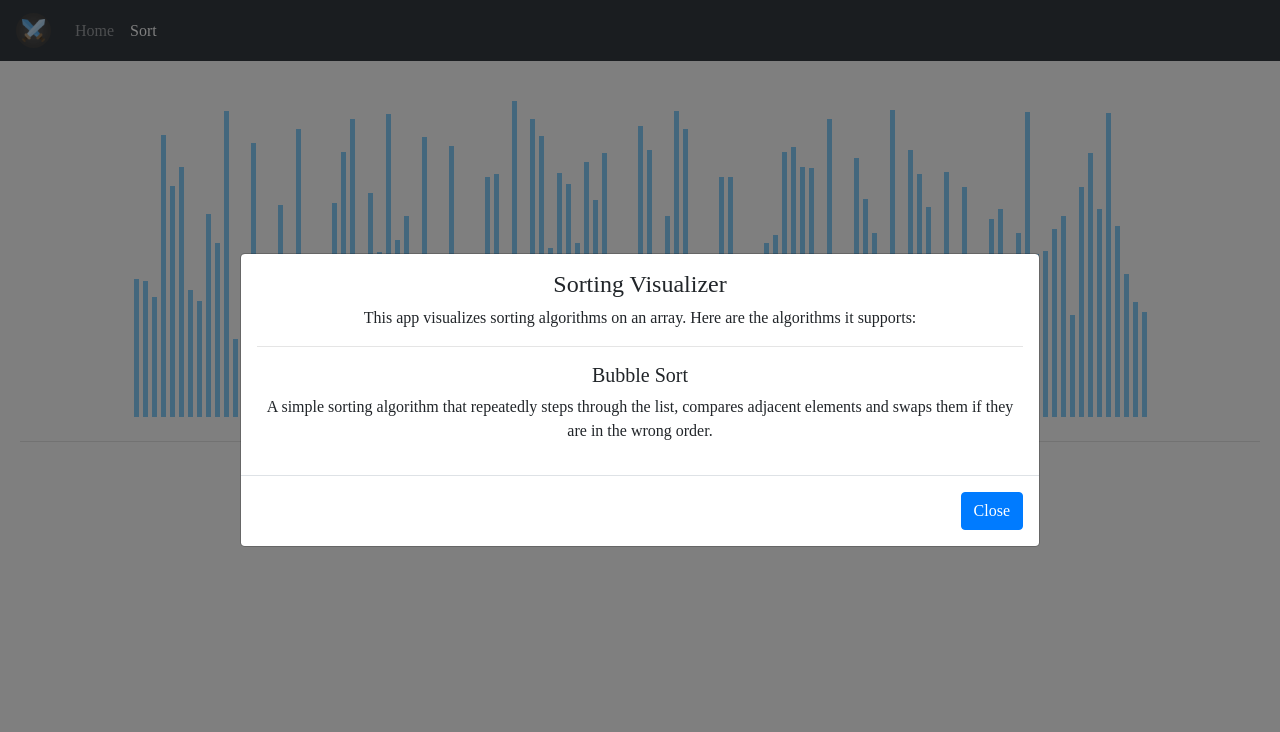
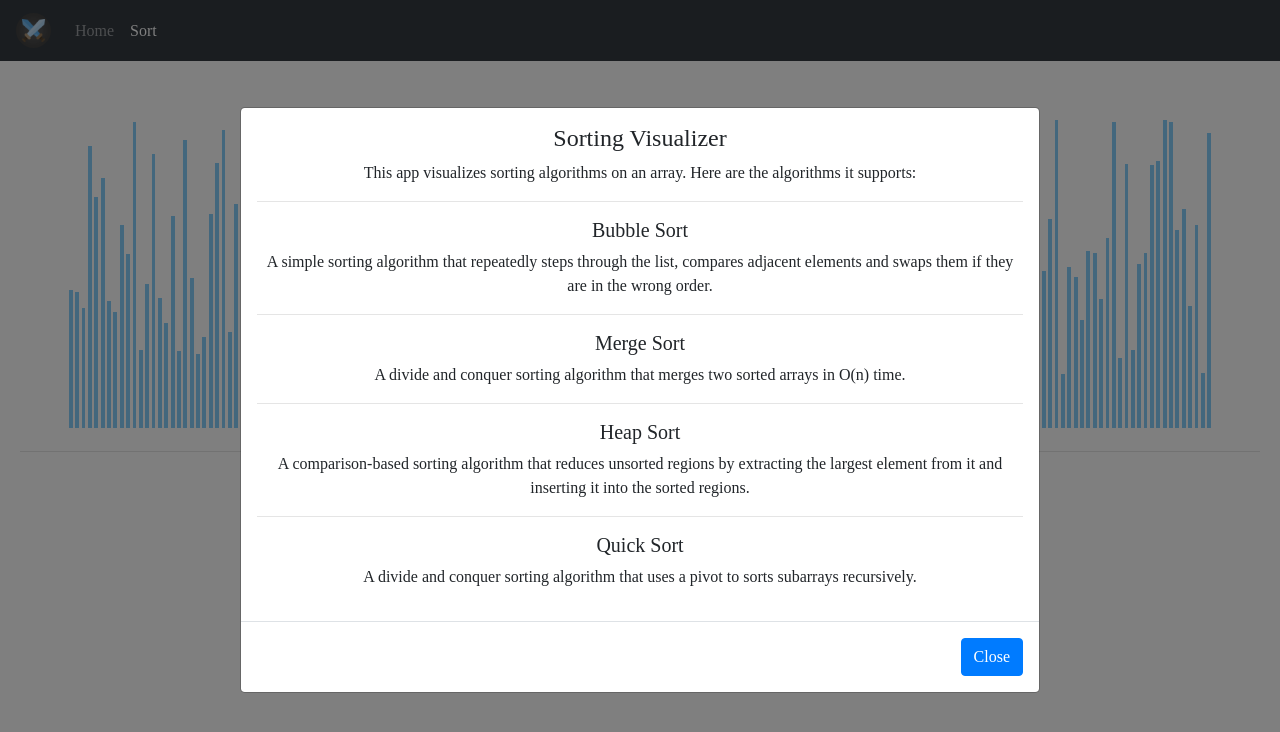
Before and after one commit to pblpbl1024/algorithms-visualizer, a React (Create React App) app: page /#/sort in a window 1280 px wide. Shown: the top 732 px of the page. Built offline with nearby package versions, Linux system fonts and the light colour scheme; a web font is replaced by a local one.

Commit message:
Added bubble sort and fixed bugs

```diff
--- a/src/components/MergeSort.js
+++ b/src/components/Algorithms.js
@@ -1,4 +1,4 @@
-//a merge sort algorithm I wrote to demonstrate its capability for the visualizer.
+//merge sort function
 export function mergeSort(array, anim, l, r) {
     //base case: the segment is length 1
     if(l == r) return;
@@ -15,6 +15,7 @@ export function mergeSort(array, anim, l, r) {
         var leftAnim = x == lft.length-1 ? -1 : l+x;
         var rightAnim = y == rit.length-1 ? -1 : mid+1+y;
         anim.push([leftAnim, rightAnim, 1]);
+        //update the pointer element's height
         if (lft[x] <= rit[y])
         {
             anim.push([i, lft[x], 2]);
@@ -28,3 +29,24 @@ export function mergeSort(array, anim, l, r) {
         anim.push([leftAnim, rightAnim, 0]);
     }
 }
+
+//bubble sort function
+export function bubbleSort(array, anim, l, r) {
+    //moves the largest element to the top during each sweep of the algorithm
+    for(var i = array.length-1; i > 0; i--)
+    {
+        for(var j = 0; j < i; j++)
+        {
+            //updates colour of this element and the one next to it
+            anim.push([j, j+1, 1]);
+            if(array[j] > array[j+1])
+            {
+                var x = array[j]; array[j] = array[j+1]; array[j+1] = x;
+                //swap two values
+                anim.push([j, j+1, 3]);
+            }
+            //reset the colours
+            anim.push([j, j+1, 0]);
+        }
+    }
+}
--- a/src/components/Sort.js
+++ b/src/components/Sort.js
@@ -1,18 +1,22 @@
 import React, { Component } from "react";
 import {Button, Modal} from "react-bootstrap";
-import * as sortingAlgorithms from "./MergeSort";
+import * as sortingAlgorithms from "./Algorithms";
 
 class Sort extends Component {
 
     state = { array: [], anim: [], btnActive: true, showModal: true }
-    animSpeed = 10;
+    animDelay = 4;
+    timeouts = [];
 
     componentDidMount() {
         this.resetArray();
     }
 
     componentWillUnmount() {
-        clearTimeout(this.timeout);
+        for(var i = 0; i < this.timeouts.length; i++)
+        {
+            clearTimeout(this.timeouts[i]);
+        }
     }
 
     hideModal = () => {
@@ -21,8 +25,7 @@ class Sort extends Component {
 
     //initialize array to random values
     resetArray = () => {
-        const width = window.innerWidth - 150;
-        const n = Math.max(width/10, 10);
+        const n = 180;
         const array = [];
         for(let i = 0; i < n; i++)
         {
@@ -31,39 +34,62 @@ class Sort extends Component {
         this.setState({array: array});
     }
 
+    playAnimations = () =>
+    {
+        //these algorithms do the sorting on a copy of the official array, then push all of the modification data to the animation array
+        //the animation array is read here and changes are reflected in this temp array
+        //finally, the temp array is set to the official array
+        const temp = this.state.array.slice();
+        for(let i = 0; i < this.state.anim.length; i++)
+        {
+            const arrayBars = document.getElementsByClassName("array-bar");
+            const [a, b, action] = this.state.anim[i];
+            //action: 0 = set bars to blue, 1 = set bars to red, 2 = update a single value, 3 = swap two values
+            switch(action)
+            {
+                case 0:
+                    this.timeouts.push(setTimeout(() => {
+                        if(a !== -1) arrayBars[a].style.backgroundColor = "lightskyblue";
+                        if(b !== -1) arrayBars[b].style.backgroundColor = "lightskyblue";
+                    }, i*this.animDelay));
+                break;
+                case 1:
+                    this.timeouts.push(setTimeout(() => {
+                        if(a !== -1) arrayBars[a].style.backgroundColor = "crimson";
+                        if(b !== -1) arrayBars[b].style.backgroundColor = "crimson";
+                    }, i*this.animDelay));
+                break;
+                case 2:
+                    this.timeouts.push(setTimeout(() => {
+                        temp[a] = b;
+                        arrayBars[a].style.height = `${b/15}vh`;
+                    }, i*this.animDelay));
+                break;
+                case 3:
+                    this.timeouts.push(setTimeout(() => {
+                        var x = temp[a]; temp[a] = temp[b]; temp[b] = x;
+                        arrayBars[a].style.height = `${temp[a]/15}vh`;
+                        arrayBars[b].style.height = `${temp[b]/15}vh`;
+                    }, i*this.animDelay));
+                break;
+            }
+        }
+        this.timeouts.push(this.timeout = setTimeout(() => {
+            this.setState({btnActive: true, array: temp});
+        }, this.state.anim.length*this.animDelay));
+
+    }
+
     bubbleSort = () => {
-
+        this.setState({anim: [], btnActive: false});
+        sortingAlgorithms.bubbleSort(this.state.array.slice(), this.state.anim, 0, this.state.array.length-1);
+        this.playAnimations();
     }
 
     mergeSort = () => {
         this.setState({anim: [], btnActive: false});
         sortingAlgorithms.mergeSort(this.state.array.slice(), this.state.anim, 0, this.state.array.length-1);
-        console.log(this.state.array);
-        console.log(this.state.anim);
-        const temp = []; for(let i = 0; i < this.state.array.length; i++) temp.push(0);
-        for(let i = 0; i < this.state.anim.length; i++)
-        {
-            const arrayBars = document.getElementsByClassName("array-bar");
-            const [a, b, action] = this.state.anim[i];
-            if(action !== 2)
-            {
-                const color = action === 1 ? "crimson" : "lightskyblue";
-                setTimeout(() => {
-                    if(a !== -1) arrayBars[a].style.backgroundColor = color;
-                    if(b !== -1) arrayBars[b].style.backgroundColor = color;
-                }, i*this.animSpeed);
-            }
-            else
-            {
-                setTimeout(() => {
-                    temp[a] = b;
-                    arrayBars[a].style.height = `${b/15}vh`;
-                }, i*this.animSpeed);
-            }
-        }
-        this.timeout = setTimeout(() => {
-            this.setState({btnActive: true, array: temp});
-        }, this.state.anim.length*this.animSpeed);
+        this.playAnimations();
     }
 
     quickSort = () => {
@@ -71,10 +97,6 @@ class Sort extends Component {
     }
 
     heapSort = () => {
-
-    }
-
-    changeArraySize = () => {
 
     }
 
@@ -94,16 +116,26 @@ class Sort extends Component {
                     <h5>Bubble Sort</h5>
                     <p>A simple sorting algorithm that repeatedly steps through the list, compares adjacent elements
                         and swaps them if they are in the wrong order.</p>
+                    <hr/>
+                    <h5>Merge Sort</h5>
+                    <p>A divide and conquer sorting algorithm that merges two sorted arrays in O(n) time.</p>
+                    <hr/>
+                    <h5>Heap Sort</h5>
+                    <p>A comparison-based sorting algorithm that reduces unsorted regions by extracting the largest element from it and
+                        inserting it into the sorted regions.</p>
+                    <hr/>
+                    <h5>Quick Sort</h5>
+                    <p>A divide and conquer sorting algorithm that uses a pivot to sorts subarrays recursively.</p>
                     </Modal.Body>
                     <Modal.Footer>
                     <Button onClick={this.hideModal}>Close</Button>
                     </Modal.Footer>
                 </Modal>
-                <div className="array-container">
+                <div className="array-bar-fake" style={{ height: `${650/15}vh` }}></div>
                 {array.map((value, idx) => (
                     <div className="array-bar" key={idx} style={{ height: `${value/15}vh` }}></div>
                 ))}
-                </div>
+                <div className="array-bar-fake" style={{ height: `${650/15}vh` }}></div>
                 <hr/>
                 <Button variant="success" disabled={!this.state.btnActive} onClick={this.resetArray}>New Array</Button>
                 <Button variant="primary" disabled={!this.state.btnActive} onClick={this.bubbleSort}>Bubble Sort</Button>
--- a/src/index.css
+++ b/src/index.css
@@ -36,16 +36,20 @@ h1, h2, h3, h4, h5, h6 {
   margin-bottom: 20px;
 }
 
-.array-container {
-  margin: 40px;
-  height: 300px;
+.array-bar {
+  width: .3vw;
+  background-color: lightskyblue;
+  display: inline-block;
+  margin: 0px .1vw;
+  position: relative;
 }
 
-.array-bar {
-  width: 5px;
+.array-bar-fake {
+  width: .3vw;
   background-color: lightskyblue;
+  opacity: 0%;
   display: inline-block;
-  margin: 0px 2px;
+  margin: 0px .1vw;
   position: relative;
 }
 
```
Also changed, not shown: package.json (+7 -1 lines), src/components/BubbleSort.js (added, +18 -0 lines), 1 other file (tests, documents, lock files or other folders).
